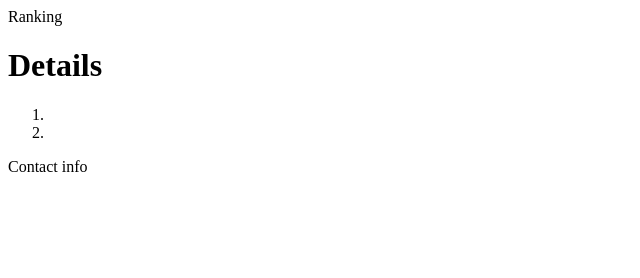
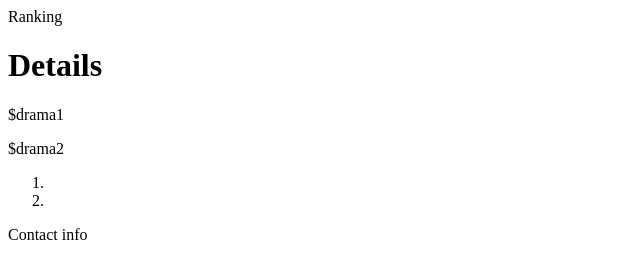
Before and after one commit to farhadulislam/advanced-java-2, a plain HTML site: page out/production/advanced-java-2/dramaRating/index.html in a window 1280 px wide. Shown: the whole page, without its empty margins (0-640 px from the left). Drawn offline with Linux system fonts and the light colour scheme.

Commit message:
index.html updated with ref to dynamic val

```diff
--- a/out/production/advanced-java-2/dramaRating/index.html
+++ b/out/production/advanced-java-2/dramaRating/index.html
@@ -7,6 +7,8 @@
 <body>
 <header>Ranking</header>
 <h1>Details</h1>
+<p>$drama1</p>
+<p>$drama2</p>
 <ol>
     <li></li>
     <li></li>
```
Also changed, not shown: src/dramaRating/index.html (+2 -0 lines).
